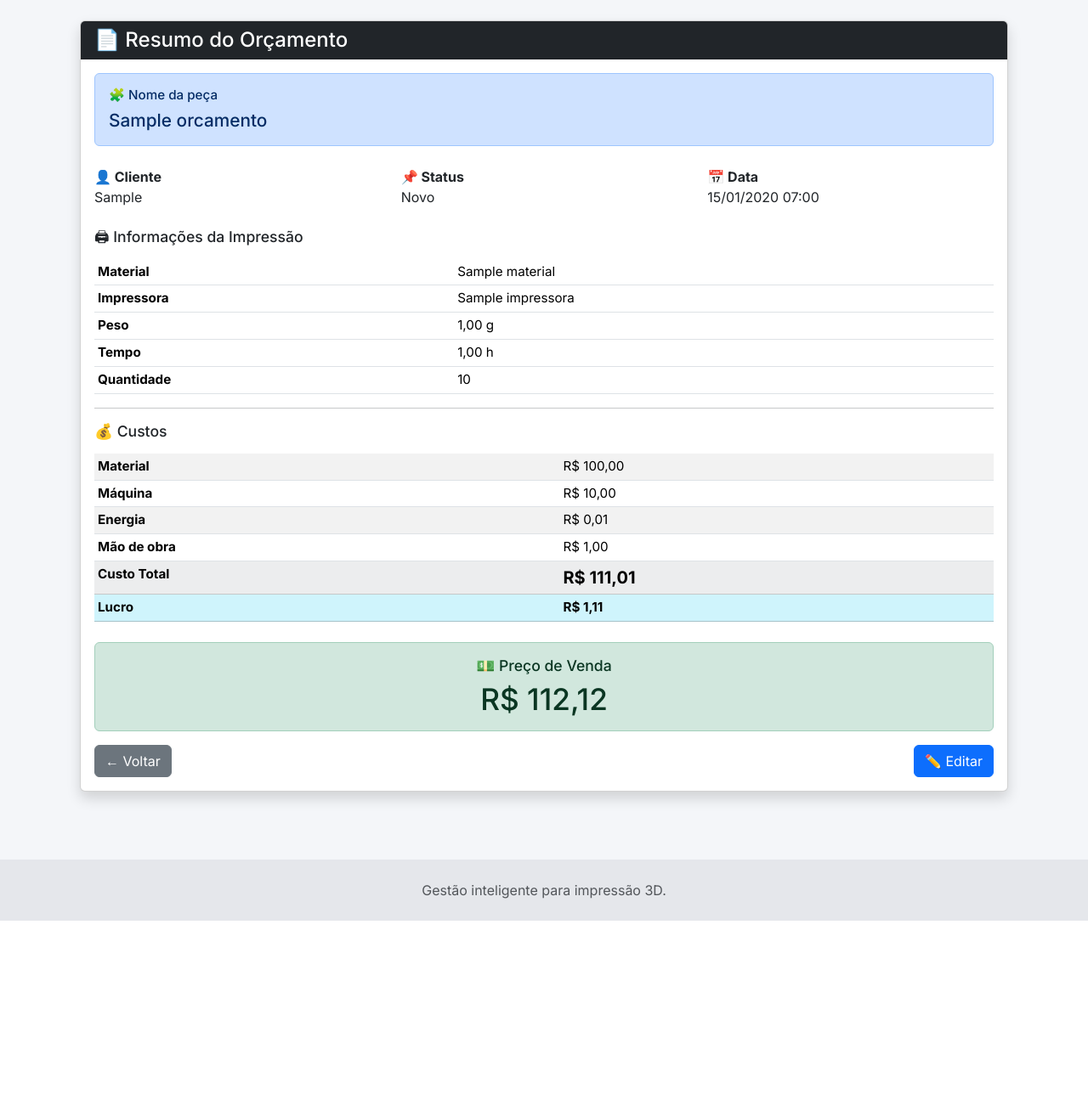
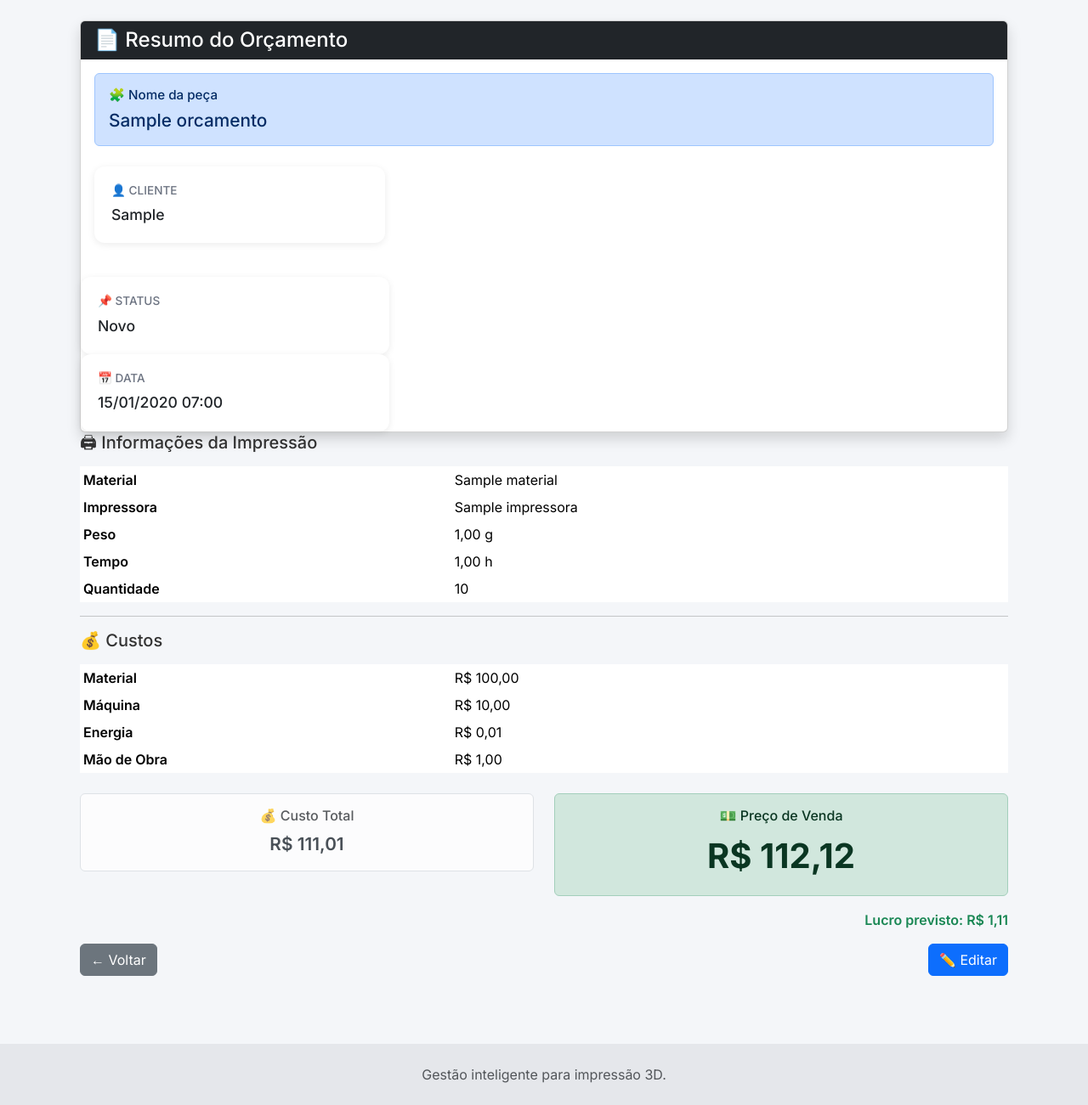
Before and after one commit to adrianegit/valor3d, a Django app: page /orcamentos/1/ in a window 1280 px wide. Shown: the part 216-1517 px from the top of the page at 85% size. Before the commit the page ends 1300 px from the top, so only its background shows below. Run offline with Django 5.2, Linux system fonts and the light colour scheme; tables that the repository leaves empty hold one stand-in row (values such as "Sample post").

Commit message:
Aprimora layout da tela de detalhes do orçamento

```diff
--- a/sistema/core/static/core/css/style.css
+++ b/sistema/core/static/core/css/style.css
@@ -147,3 +147,75 @@ body {
 .alert h1 {
     font-size: 2.2rem;
 }
+
+/* ==========================
+   DETALHES DO ORÇAMENTO
+========================== */
+
+.orcamento-info-card {
+    background: white;
+    border-radius: 12px;
+    padding: 20px;
+    box-shadow: 0 2px 8px rgba(0,0,0,0.08);
+    height: 100%;
+}
+
+.orcamento-info-card h6 {
+    color: #6b7280;
+    font-size: 0.85rem;
+    text-transform: uppercase;
+}
+
+.orcamento-info-card p {
+    margin-bottom: 0;
+    font-size: 1.1rem;
+    font-weight: 500;
+}
+
+
+.valor-destaque {
+    font-size: 2.5rem;
+    font-weight: 700;
+}
+
+
+.custo-total {
+    font-size: 1.3rem;
+    font-weight: 600;
+}
+
+/* ==========================
+   DETALHES DO ORÇAMENTO
+========================== */
+
+.orcamento-info-card {
+    background: white;
+    border-radius: 12px;
+    padding: 20px;
+    box-shadow: 0 2px 8px rgba(0,0,0,0.08);
+    height: 100%;
+}
+
+.orcamento-info-card h6 {
+    color: #6b7280;
+    font-size: 0.85rem;
+    text-transform: uppercase;
+}
+
+.orcamento-info-card p {
+    margin-bottom: 0;
+    font-size: 1.1rem;
+    font-weight: 500;
+}
+
+/* Alinhamento das tabelas de orçamento */
+
+.col-label {
+    width: 40%;
+    font-weight: 600;
+    color: #374151;
+}
+
+.orcamento-info-card table td {
+    text-align: right;
+}
--- a/sistema/core/templates/core/orcamento_detalhe.html
+++ b/sistema/core/templates/core/orcamento_detalhe.html
@@ -28,26 +28,52 @@
 
             </div>
 
-        <div class="row mb-4">
+    <div class="row g-3 mb-4">
+        <div class="col-md-4">
 
-            <div class="col-md-4">
-                <strong>👤 Cliente</strong><br>
+            <div class="orcamento-info-card">
 
+                <h6>👤 Cliente</h6>
+
+                <p>
                     {% if orcamento.cliente %}
                         {{ orcamento.cliente }}
                     {% else %}
-                    <span class="text-muted">Não informado</span>
+                        <span class="text-muted">
+                            Não informado
+                        </span>
                     {% endif %}
+                </p>
+
     </div>
 
-            <div class="col-md-4">
-                <strong>📌 Status</strong><br>
-                {{ orcamento.get_status_display }}
 </div>
 
+        </div>
+    </div>
+
+
     <div class="col-md-4">
-                <strong>📅 Data</strong><br>
+        <div class="orcamento-info-card">
+
+            <h6>📌 Status</h6>
+            <p>
+                {{ orcamento.get_status_display }}
+            </p>
+
+        </div>
+    </div>
+
+
+    <div class="col-md-4">
+        <div class="orcamento-info-card">
+
+            <h6>📅 Data</h6>
+            <p>
                 {{ orcamento.data_criacao|date:"d/m/Y H:i" }}
+            </p>
+
+        </div>
     </div>
 
 </div>
@@ -57,30 +83,30 @@
             </h5>
 
 
-            <table class="table table-sm">
+            <table class="table table-sm table-borderless">
 
                 <tr>
-                    <th width="40%">Material</th>
+                    <th class="col-label">Material</th>
                     <td>{{ orcamento.material }}</td>
                 </tr>
 
                 <tr>
-                    <th>Impressora</th>
+                    <th class="col-label">Impressora</th>
                     <td>{{ orcamento.impressora }}</td>
                 </tr>
 
                 <tr>
-                    <th>Peso</th>
+                    <th class="col-label">Peso</th>
                     <td>{{ orcamento.peso_peca }} g</td>
                 </tr>
 
                 <tr>
-                    <th>Tempo</th>
+                    <th class="col-label">Tempo</th>
                     <td>{{ orcamento.tempo_impressao_horas }} h</td>
                 </tr>
 
                 <tr>
-                    <th>Quantidade</th>
+                    <th class="col-label">Quantidade</th>
                     <td>{{ orcamento.quantidade }}</td>
                 </tr>
 
@@ -95,60 +121,73 @@
             </h5>
 
 
-            <table class="table table-sm table-striped">
+            <table class="table table-sm table-borderless">
 
                 <tr>
-                    <th>Material</th>
+                    <th class="col-label">Material</th>
                     <td>R$ {{ orcamento.custo_material }}</td>
                 </tr>
 
                 <tr>
-                    <th>Máquina</th>
+                    <th class="col-label">Máquina</th>
                     <td>R$ {{ orcamento.custo_maquina }}</td>
                 </tr>
 
                 <tr>
-                    <th>Energia</th>
+                    <th class="col-label">Energia</th>
                     <td>R$ {{ orcamento.custo_energia }}</td>
                 </tr>
 
                 <tr>
-                    <th>Mão de obra</th>
+                    <th class="col-label">Mão de Obra</th>
                     <td>R$ {{ orcamento.custo_mao_obra }}</td>
-                </tr>
-
-                <tr class="table-light">
-                    <th>Custo Total</th>
-                    <td>
-                        <strong class="fs-5">
-                            R$ {{ orcamento.custo_total }}
-                        </strong>
-                    </td>
-                </tr>
-
-                <tr class="table-info">
-                    <th>Lucro</th>
-                    <td>
-                        <strong>
-                            R$ {{ orcamento.lucro }}
-                        </strong>
-                    </td>
                 </tr>
 
             </table>
 
+      <div class="row mt-4">
 
-            <div class="alert alert-success text-center mt-4">
+    <div class="col-md-6">
 
-                <h5>
-                    💵 Preço de Venda
-                </h5>
+        <div class="alert alert-light border text-center">
 
-                <h1 class="mb-0">
-                    R$ {{ orcamento.preco_com_lucro }}
-                </h1>
+            <h6 class="text-muted mb-2">
+                💰 Custo Total
+            </h6>
+
+            <div class="custo-total">
+                R$ {{ orcamento.custo_total }}
+            </div>
 
         </div>
+
+    </div>
+
+
+    <div class="col-md-6">
+
+        <div class="alert alert-success text-center">
+
+            <h6 class="mb-2">
+                💵 Preço de Venda
+            </h6>
+
+            <div class="valor-destaque">
+                R$ {{ orcamento.preco_com_lucro }}
+            </div>
+
+        </div>
+
+    </div>
+
+</div>
+
+        <p class="text-end text-success fw-semibold">
+
+            Lucro previsto:
+            R$ {{ orcamento.lucro }}
+
+        </p>
 
 
             <div class="d-flex justify-content-between">
```
Lines whose indentation alone changed are shown as unchanged.
